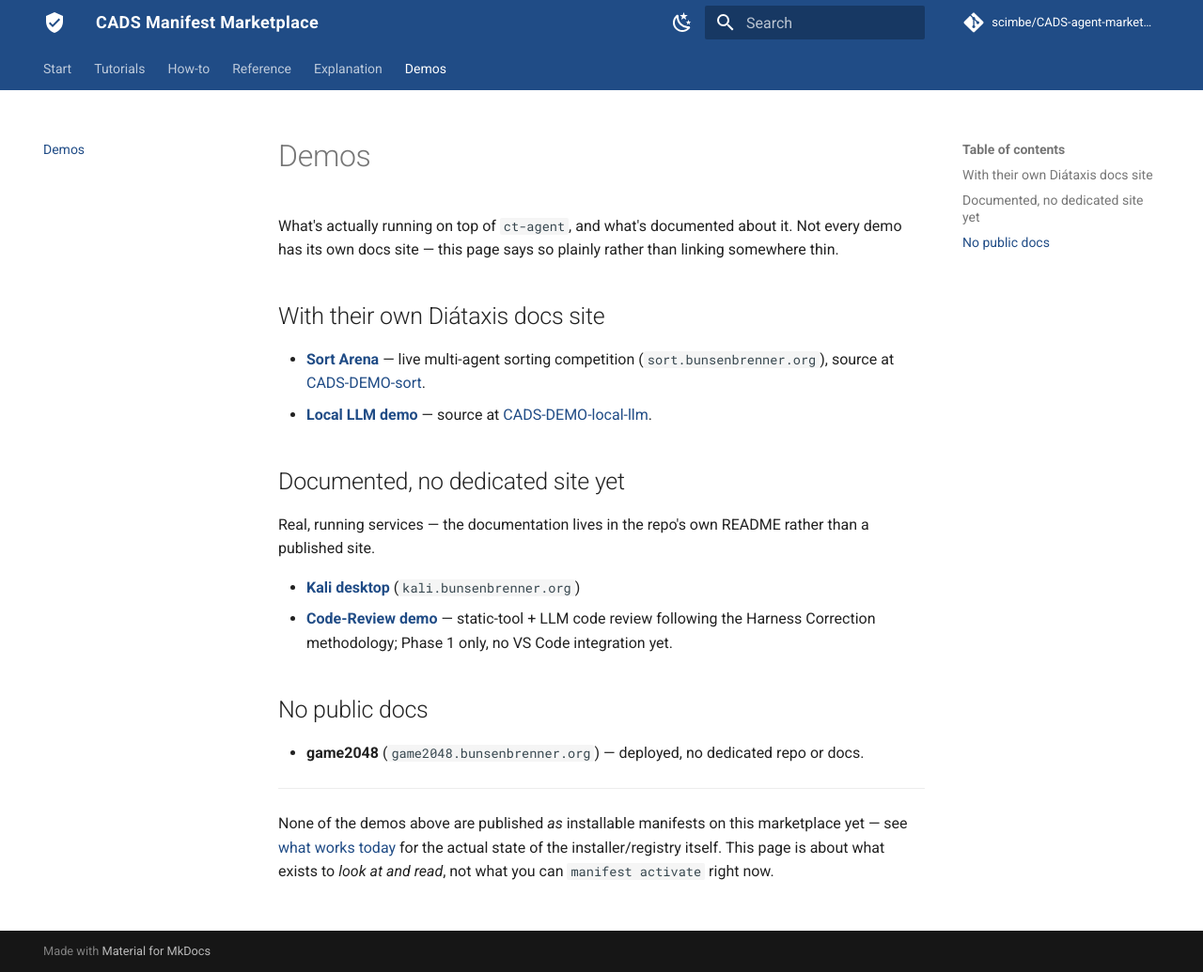
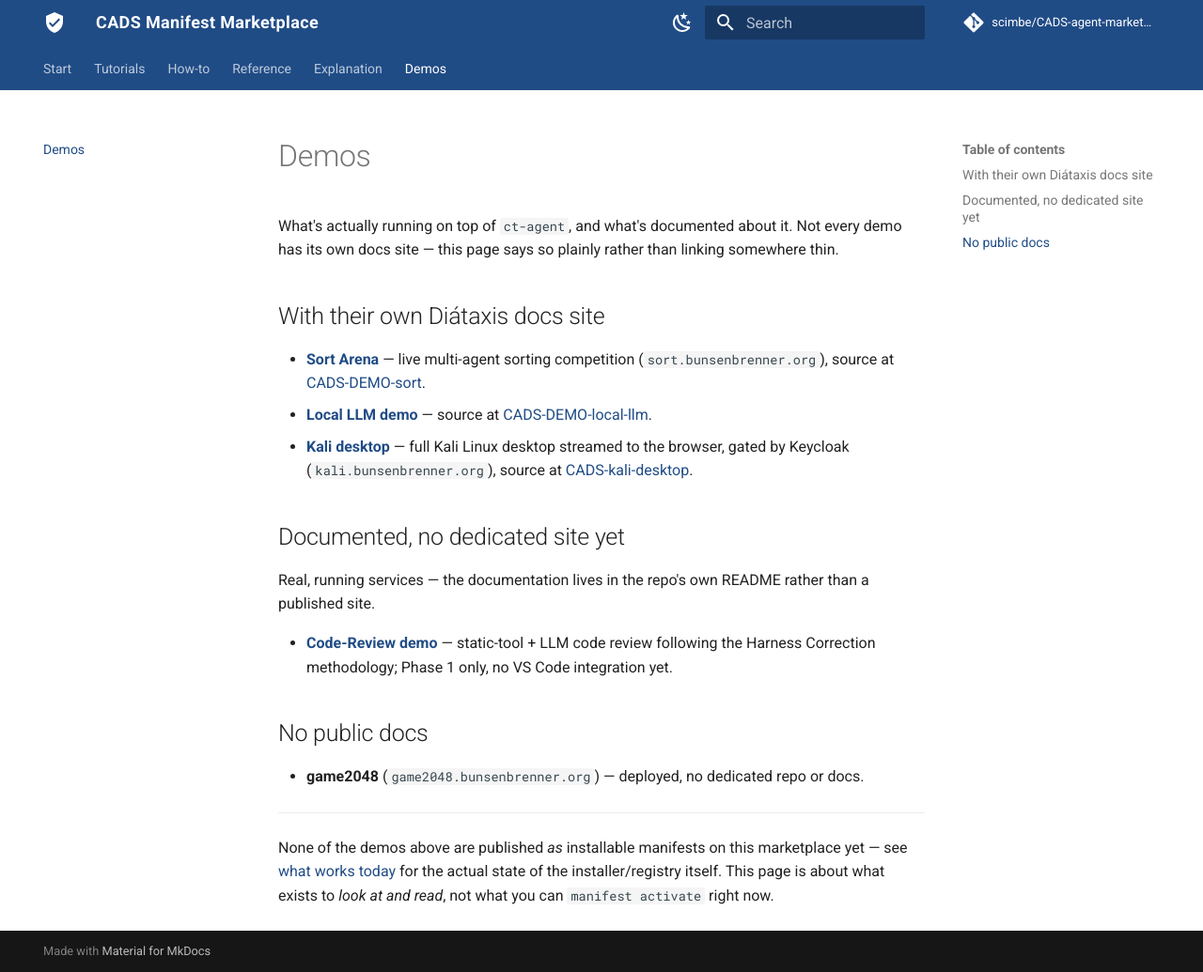
Before and after one commit to scimbe/CADS-agent-marketplace-docs, an MkDocs documentation site: the page built from docs/demos/index.md, in a window 1280 px wide and 1035 px high. Shown: the whole window at 94% size. Built offline with MkDocs 1.6.1 and Material for MkDocs 9.7.7, drawn with Linux system fonts in a browser that asks for light colours; comment, search, counter and statistics services are not loaded.

Commit message:
docs: kali desktop now has its own docs site, move it up
Co-Authored-By: Claude Sonnet 5 <noreply@anthropic.com>
Claude-Session: https://claude.ai/code/session_011ZNVzABRRhFcgnTfTXuN8p

```diff
--- a/docs/demos/index.md
+++ b/docs/demos/index.md
@@ -10,13 +10,15 @@ has its own docs site — this page says so plainly rather than linking somewher
   [CADS-DEMO-sort](https://github.com/scimbe/CADS-DEMO-sort).
 - **[Local LLM demo](https://scimbe.github.io/CADS-DEMO-local-llm-docs/)** — source at
   [CADS-DEMO-local-llm](https://github.com/scimbe/CADS-DEMO-local-llm).
+- **[Kali desktop](https://scimbe.github.io/CADS-kali-desktop-docs/)** — full Kali Linux desktop
+  streamed to the browser, gated by Keycloak (`kali.bunsenbrenner.org`), source at
+  [CADS-kali-desktop](https://github.com/scimbe/CADS-kali-desktop).
 
 ## Documented, no dedicated site yet
 
 Real, running services — the documentation lives in the repo's own README rather than a
 published site.
 
-- **[Kali desktop](https://github.com/scimbe/CADS-kali-desktop)** (`kali.bunsenbrenner.org`)
 - **[Code-Review demo](https://github.com/scimbe/CADS-DEMO-codereview)** — static-tool + LLM
   code review following the Harness Correction methodology; Phase 1 only, no VS Code
   integration yet.
```
